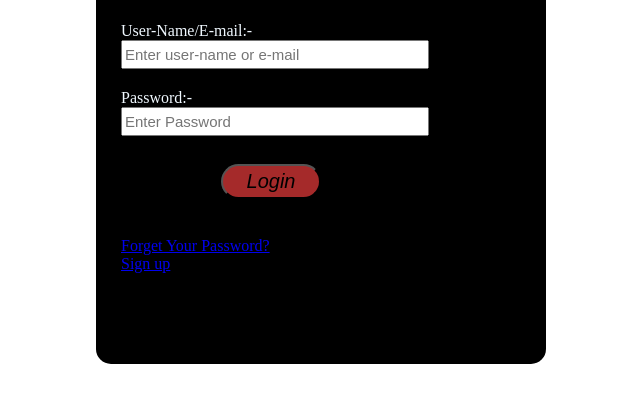
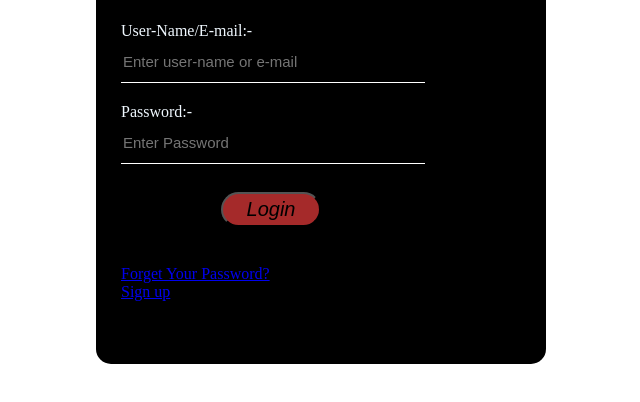
Before and after one commit to JayantSarve26/login-Form, a plain HTML site: page index.html in a window 1280 px wide. Shown: the part 216-618 px from the top of the page, without its empty margins (319-959 px from the left). Drawn offline with Linux system fonts and the light colour scheme.

Commit message:
Added CSS on input section

```diff
--- a/index.html
+++ b/index.html
@@ -17,6 +17,14 @@
           .login-box p{ margin: 0px; padding: 0px; font-style: bold;}
           .login-box input{ width:300px; height: 23px;
           margin-bottom: 20px; font-size: 15px;
+          }
+          .login-box input[type="text"], input[type="password"]
+          { border:none;
+            border-bottom: 1px solid #fff;
+            background-color: transparent;
+            outline:none;
+            height: 40px;
+            color:white
           }
           .login-box input[type="submit"]
           { background-color: brown;
```
